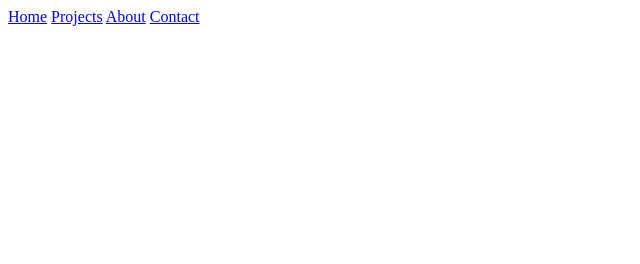
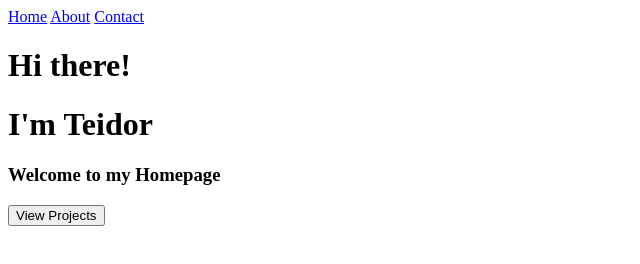
Before and after one commit to chlocode/Web_Development, a plain HTML site: page index.html in a window 1280 px wide. Shown: the whole page, without its empty margins (0-640 px from the left). Drawn offline with Linux system fonts and the light colour scheme.

Commit message:
made edits and reversed to previous version

```diff
--- a/index.html
+++ b/index.html
@@ -2,18 +2,23 @@
 <html lang="en">
     <head>
         <title>Home Page</title>
-        <link rel="stylesheet" href="../CSS/main_Homepage.css">
+        <link rel="stylesheet" href="./CSS/main_Homepage.css">
     </head>
 
-    <body>
-
+    <body class="mainpage">
         <header>
             <nav>
-                <a href="index.html">Home</a>
-                <a href="html/projects.html">Projects</a>
-                <a href="./aboutMe/index.html">About</a>
-                <a href="html/contactme.html">Contact</a>
+                <a class="menu" href="index.html">Home</a>
+                <a class="menu" href="./aboutMe/index.html">About</a>
+                <a class="menu" href="html/contact.html">Contact</a>
             </nav>
         </header>
+        <div class="heading">
+            <h1 class="first">Hi there!</h1>
+            <h1>I'm Teidor</h1>
+            <h3>Welcome to my Homepage</h3>
+        </div>
+        <a href="html/projects.html"><button class="projectLink">View Projects</button></a>
+
     </body>
 </html>
```
